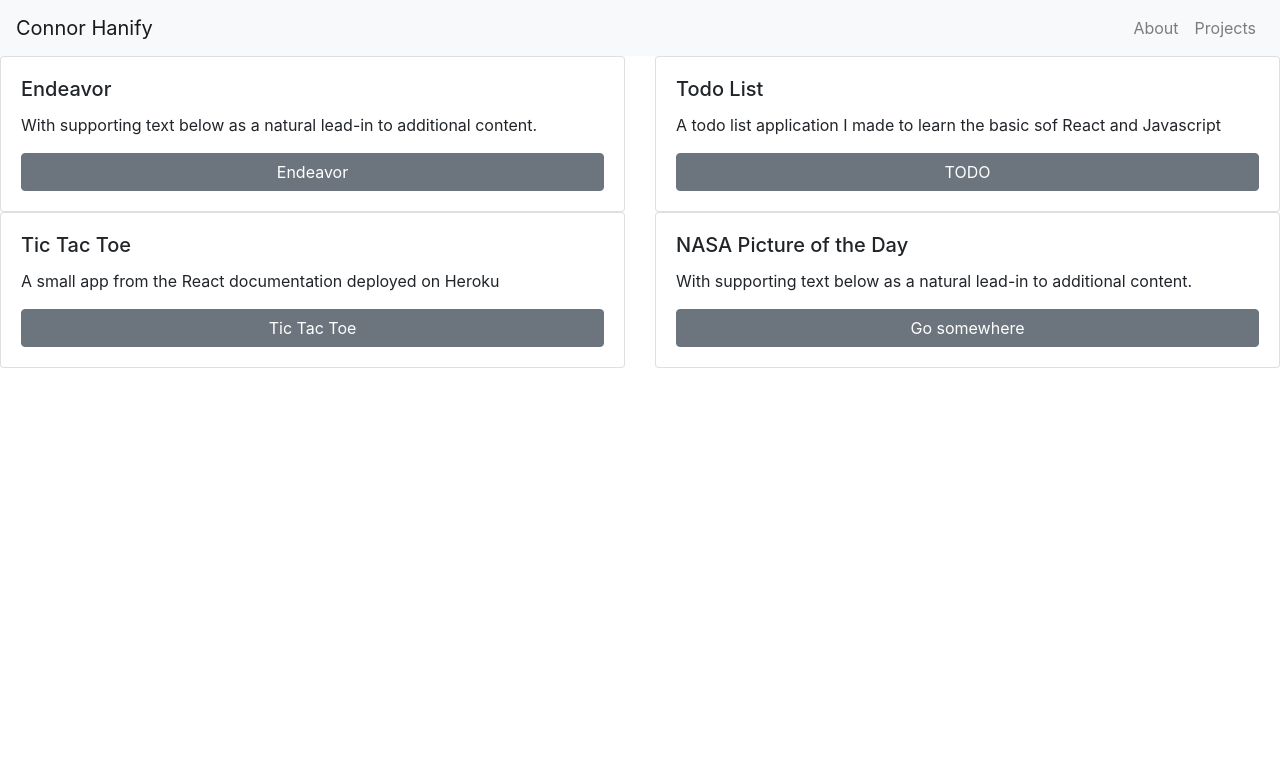
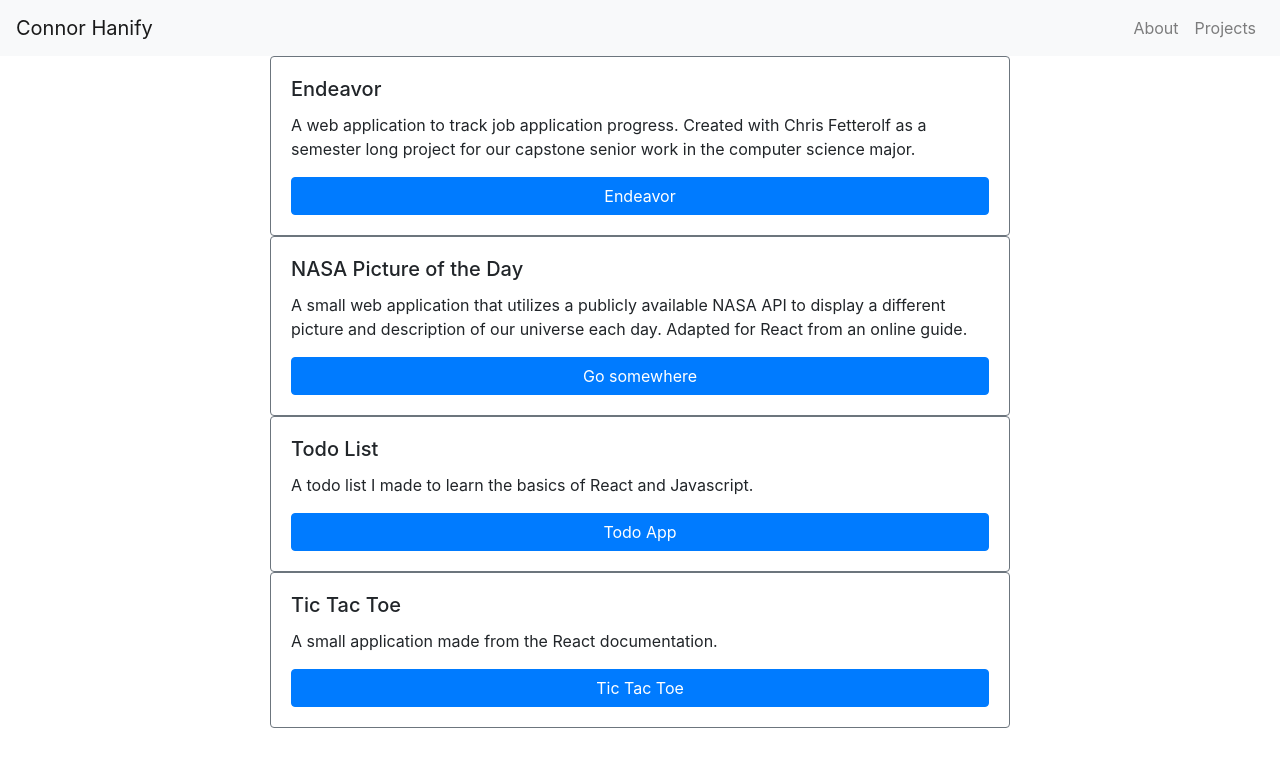
Before and after one commit to cchanify/personal-website-update, a React (Create React App) app: page /projects in a window 1280 px wide. Shown: the top 766 px of the page. Built offline with nearby package versions, Linux system fonts and the light colour scheme.

Commit message:
cleaned up projects

```diff
--- a/src/components/Home.js
+++ b/src/components/Home.js
@@ -1,5 +1,6 @@
 import React from 'react';
-import { Jumbotron, Button } from 'reactstrap';
+import { Jumbotron, Button, Container, Card, CardImg, CardText, CardBody,
+  CardTitle, CardSubtitle, Media } from 'reactstrap';
 import styled from 'styled-components';
 
 import img from './images/crater.jpg';
@@ -8,10 +9,11 @@ const Home = (props) => {
   return (
     <div>
       <Jumbotron>
-        <h1 className="display-3">Hello, world!</h1>
-        <p className="lead">My name is Connor and I'm a senior computer science at Middlebury College</p>
+        {/* <h1 className="display-3">Hello, world!</h1> */}
+        <p className="lead">My name is Connor and I'm a senior computer science major at Middlebury College</p>
         <hr className="my-2" />
-        <p>During my four years here I helped captain the Men's Ultimate Frisbee Team, participated in Middlebury's computer science club, MiddleEndian, and helped tutor students taking Data Structures and Computer Architecutre.</p>
+        <p>During my four years at Midd I helped captain the Men's Ultimate Frisbee Team, participated in Middlebury's computer science club, MiddleEndian, and tutored students taking Data Structures and Computer Architecutre.</p>
+        <p>I'm passionate about building sustainable, highly functional products that help people live better lives. My computer science coursework has been directed along a systems track, and I have experience writing low level C programs and peeling back the layers of abstraction that make computers and user applications work. My interests lie in system security, blockchain technology. I'm a fan of the <a href="https://www.dreamsongs.com/RiseOfWorseIsBetter.html" target="_"> Worse Is Better</a> UNIX philosophy and a lover of clean, minimal interfaces. </p>
         <p className="lead">
           <Button color="primary">Learn More</Button>
         </p>
--- a/src/components/Projects.js
+++ b/src/components/Projects.js
@@ -1,11 +1,51 @@
 import React, { Component } from 'react';
-import { Card, Button, CardTitle, CardImg, CardText, Row, Col } from 'reactstrap';
+import { Card, Button, CardTitle, CardImg, CardText, Row, Col, Container } from 'reactstrap';
 
 
 class Projects extends Component {
   render() {
     return (
-      <Row>
+      <Container>
+        <Col sm="12" md={{ size: 8, offset: 2 }} >
+          <Row>
+            <Card body outline color="secondary">
+              <CardTitle>Endeavor</CardTitle>
+              <CardText>A web application to track job application progress. Created with Chris Fetterolf as a semester long project for our capstone senior work in the computer science major.</CardText>
+              <Button color="primary" target="_blank" href="https://endeavorapp.herokuapp.com/" >Endeavor</Button>
+            </Card>
+          </Row>
+
+          <Row>
+            <Card body outline color="secondary">
+              <CardTitle>NASA Picture of the Day</CardTitle>
+              <CardText>A small web application that utilizes a publicly available NASA API to display a different picture and description of our universe each day. Adapted for React from an online guide.</CardText>
+              <Button color="primary" >Go somewhere</Button>
+            </Card>
+          </Row>
+
+          <Row>
+            <Card body outline color="secondary">
+              <CardTitle>Todo List</CardTitle>
+              <CardText>A todo list I made to learn the basics of React and Javascript.</CardText>
+              <Button color="primary" target="_blank" href="https://shielded-escarpment-48287.herokuapp.com/">
+              Todo App
+              </Button>
+            </Card>
+          </Row>
+
+          <Row>
+            <Card body outline color="secondary">
+              <CardTitle>Tic Tac Toe</CardTitle>
+              <CardText>A small application made from the React documentation. </CardText>
+              <Button color="primary" target="_blank" href="https://shielded-escarpment-48287.herokuapp.com/" >Tic Tac Toe</Button>
+            </Card>
+          </Row>
+        </Col>
+      </Container>
+
+
+
+      /* <Row>
         <Col sm="6">
           <Card body>
             <CardTitle>Endeavor</CardTitle>
@@ -36,7 +76,7 @@ class Projects extends Component {
             <Button>Go somewhere</Button>
           </Card>
         </Col>
-      </Row>
+      </Row> */
 
     )
   }
```
Also changed, not shown: 1 other file (tests, documents, lock files or other folders).
